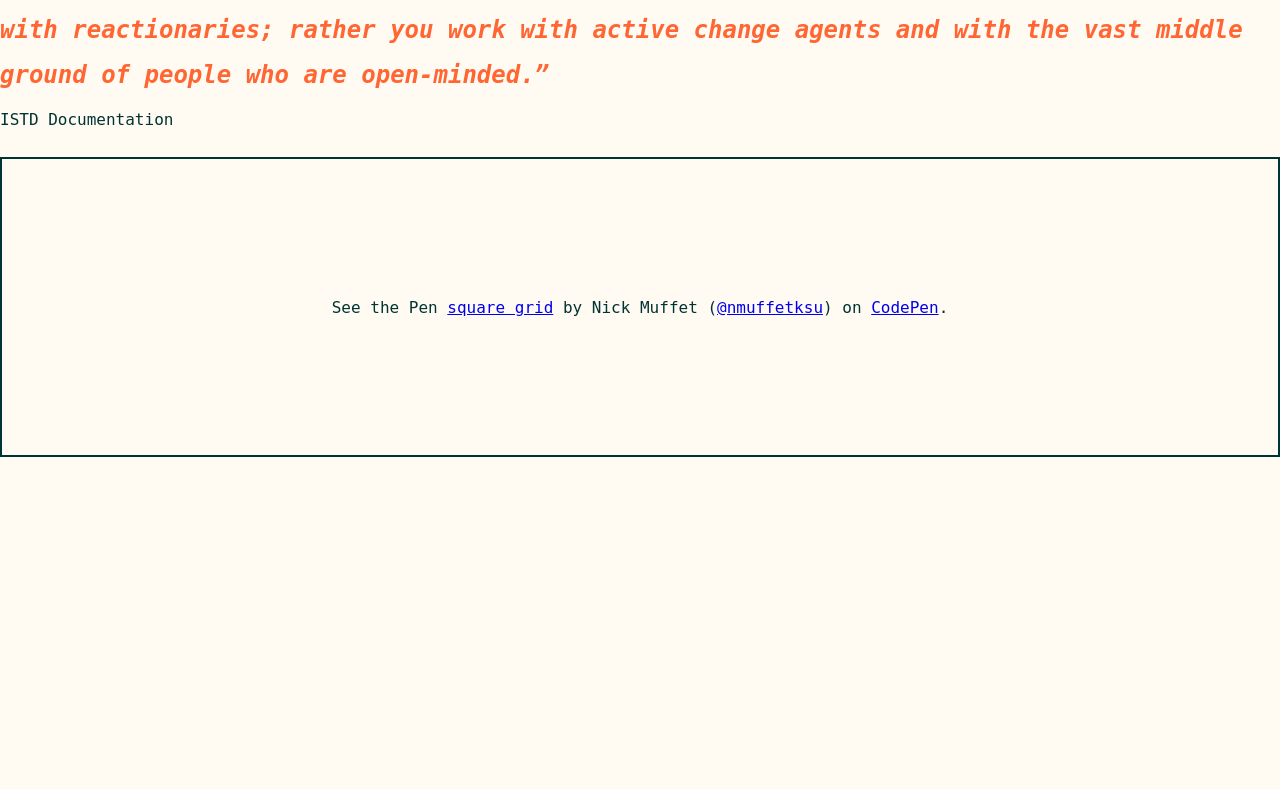
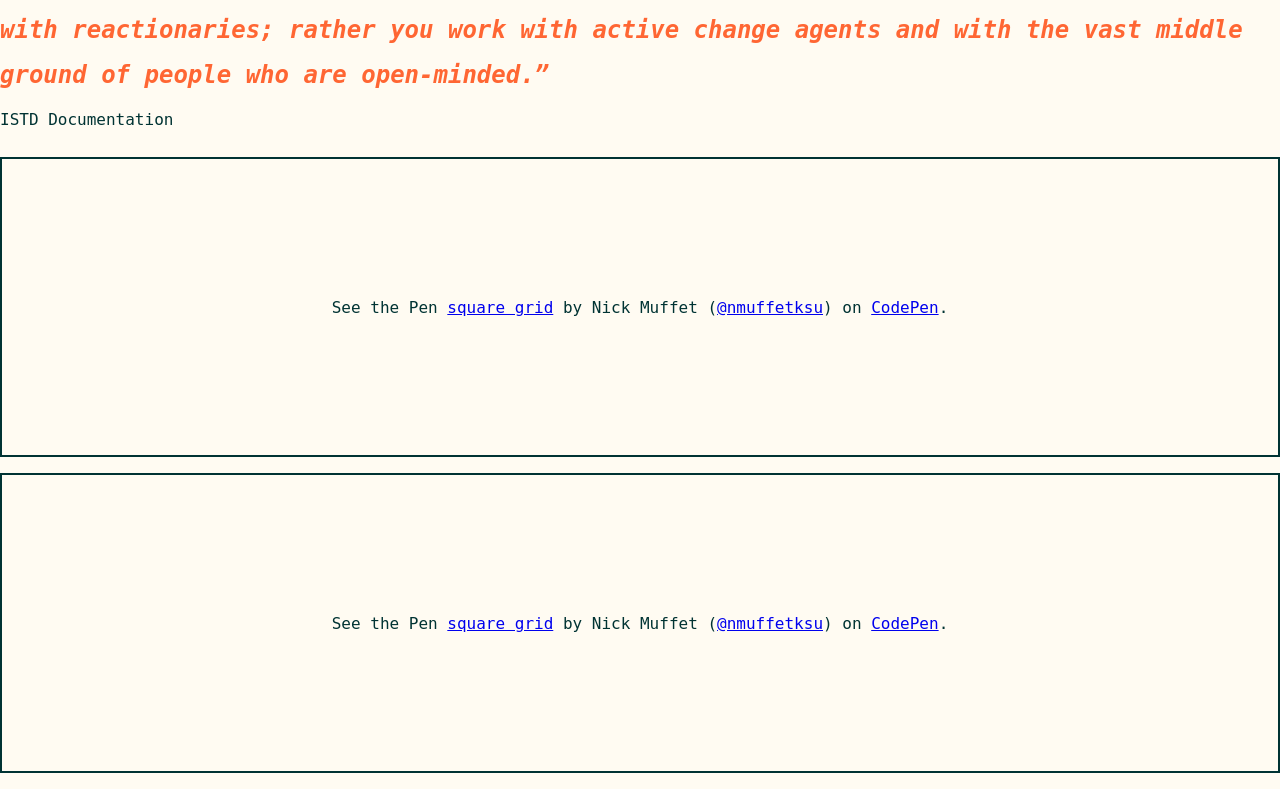
Before and after one commit to nmuffet/ISTD2, a plain HTML site: page index.html in a window 1280 px wide. Shown: the part 8210-8999 px from the top of the page. Before the commit the page ends 8683 px from the top, so only its background shows below. Drawn offline with nearby package versions, Linux system fonts and the light colour scheme; a script that the page names is missing; a web font is replaced by a local one.

Commit message:
codepen update

```diff
--- a/index.html
+++ b/index.html
@@ -283,6 +283,11 @@
         square grid</a> by Nick Muffet (<a href="https://codepen.io/nmuffetksu">@nmuffetksu</a>)
         on <a href="https://codepen.io">CodePen</a>.</span>
       </p>
+      <p class="codepen" data-height="300" data-default-tab="result" data-slug-hash="mdpLdXW" data-editable="true" data-user="nmuffetksu" style="height: 300px; box-sizing: border-box; display: flex; align-items: center; justify-content: center; border: 2px solid; margin: 1em 0; padding: 1em;">
+        <span>See the Pen <a href="https://codepen.io/nmuffetksu/pen/mdpLdXW">
+        square grid</a> by Nick Muffet (<a href="https://codepen.io/nmuffetksu">@nmuffetksu</a>)
+        on <a href="https://codepen.io">CodePen</a>.</span>
+      </p>
       <script async src="https://cpwebassets.codepen.io/assets/embed/ei.js"></script>
 </body>
 
```
